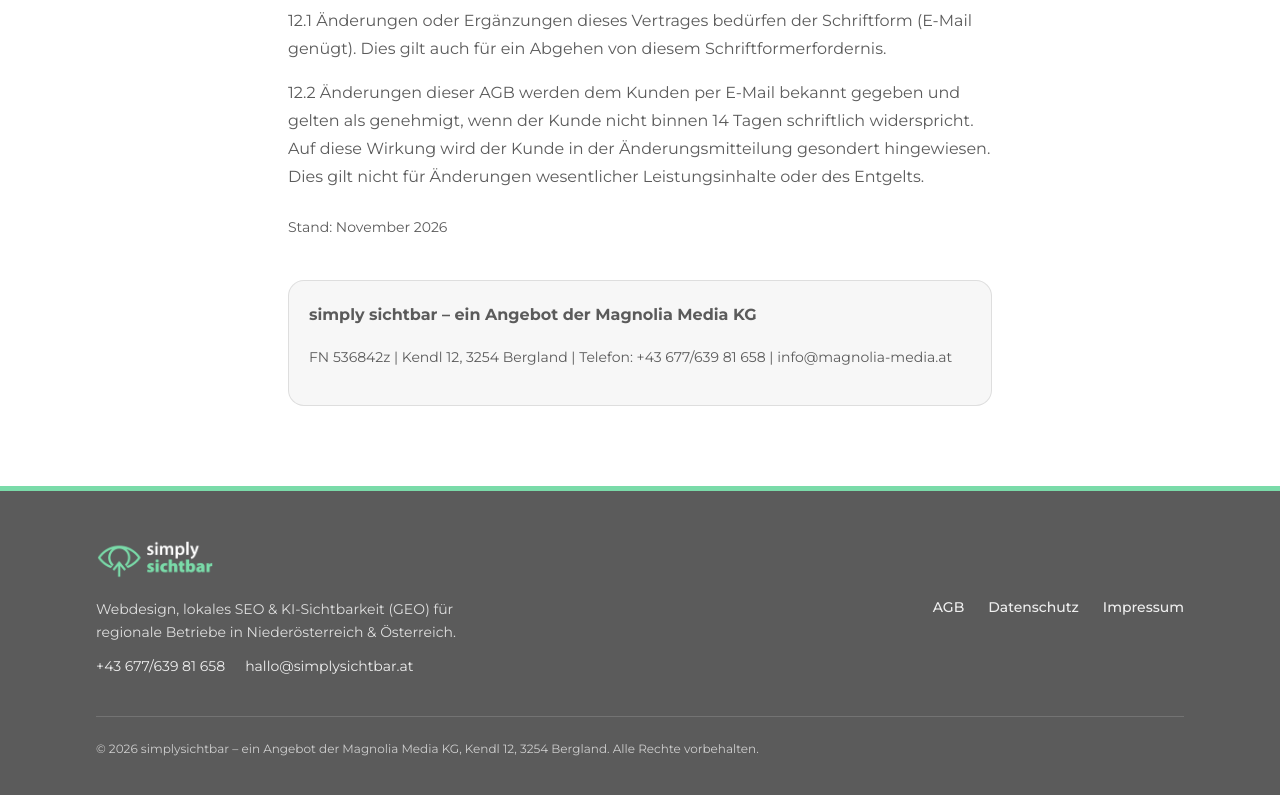
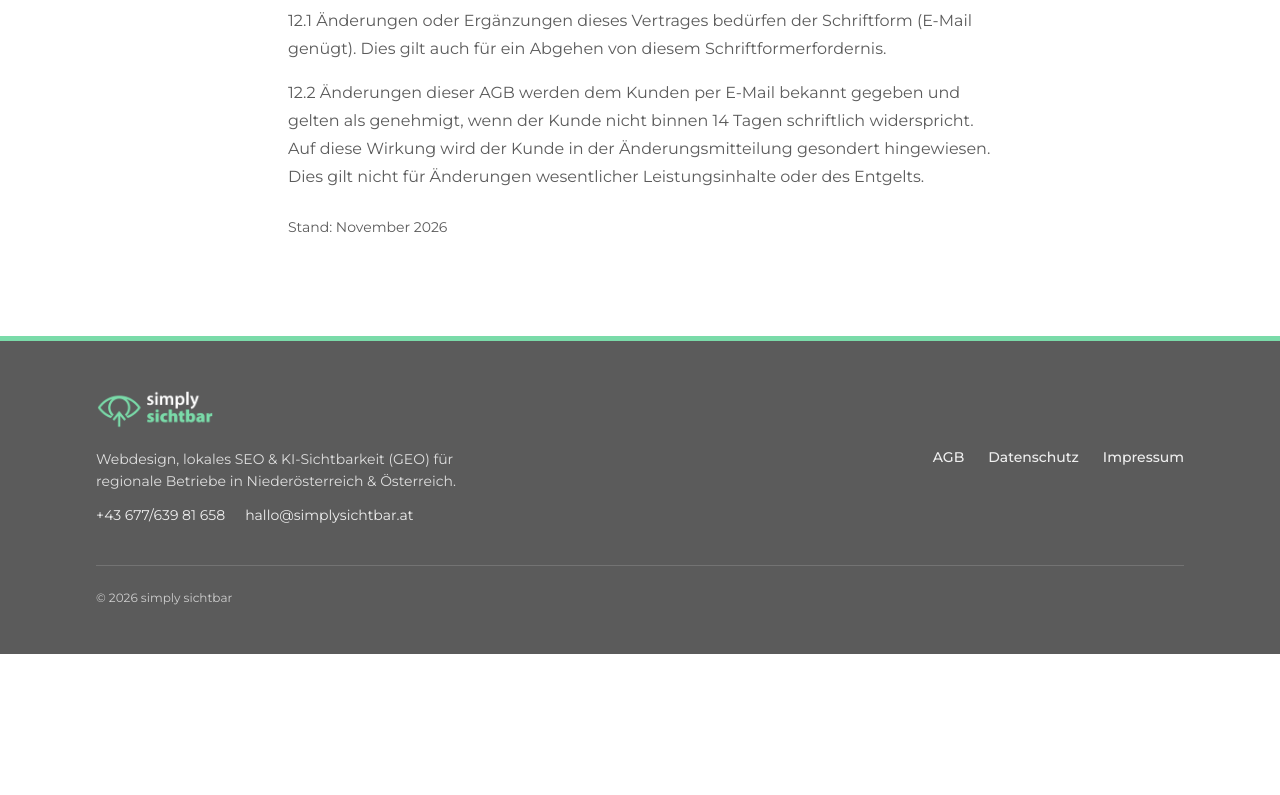
Before and after one commit to magnoliamediakg/simplysichtbar, an Astro site: page /agb in a window 1280 px wide. Shown: the part 5874-6669 px from the top of the page. After the commit the page ends 6528 px from the top, so only its background shows below. Built offline with nearby package versions, Linux system fonts and the light colour scheme; Astro itself is replaced by a stand-in of ours.

Commit message:
Add noindex to legal pages, remove AGB footer box, and shorten footer copyright

```diff
--- a/src/components/Footer.astro
+++ b/src/components/Footer.astro
@@ -39,10 +39,7 @@ const year = new Date().getFullYear();
     </div>
 
     <div class="mt-10 border-t border-white/15 pt-6 text-xs text-white/70">
-      <p>
-        &copy; {year} {SITE.name} – ein Angebot der {SITE.legalName}, {SITE.address.street}, {SITE.address.postalCode}{' '}
-        {SITE.address.city}. Alle Rechte vorbehalten.
-      </p>
+      <p>&copy; {year} simply sichtbar</p>
     </div>
   </div>
 </footer>
--- a/src/pages/agb.astro
+++ b/src/pages/agb.astro
@@ -5,6 +5,7 @@ import Layout from '../layouts/Layout.astro';
 <Layout
   title="AGB – simplysichtbar"
   description="Allgemeine Geschäftsbedingungen (AGB) von simplysichtbar, einem Angebot der Magnolia Media KG."
+  noindex={true}
   includeFaqSchema={false}
 >
   <article class="mx-auto max-w-3xl px-5 py-14 sm:px-6 sm:py-20 lg:px-8">
@@ -249,13 +250,6 @@ import Layout from '../layouts/Layout.astro';
       </p>
 
       <p class="mt-6 text-sm">Stand: November 2026</p>
-
-      <div class="mt-10 rounded-2xl border border-black/10 bg-surface p-5">
-        <p class="mb-1 font-bold text-ink">simply sichtbar – ein Angebot der Magnolia Media KG</p>
-        <p class="mb-0 text-sm">
-          FN 536842z | Kendl 12, 3254 Bergland | Telefon: +43 677/639 81 658 | info@magnolia-media.at
-        </p>
-      </div>
     </div>
   </article>
 </Layout>
--- a/src/pages/datenschutz.astro
+++ b/src/pages/datenschutz.astro
@@ -5,6 +5,7 @@ import Layout from '../layouts/Layout.astro';
 <Layout
   title="Datenschutz – simplysichtbar"
   description="Datenschutzerklärung von simplysichtbar (Magnolia Media KG) gemäß DSGVO."
+  noindex={true}
   includeFaqSchema={false}
 >
   <article class="mx-auto max-w-3xl px-5 py-14 sm:px-6 sm:py-20 lg:px-8">
--- a/src/pages/impressum.astro
+++ b/src/pages/impressum.astro
@@ -5,6 +5,7 @@ import Layout from '../layouts/Layout.astro';
 <Layout
   title="Impressum – simplysichtbar"
   description="Impressum und gesetzliche Angaben zu simplysichtbar, einer Leistung der Magnolia Media KG."
+  noindex={true}
   includeFaqSchema={false}
 >
   <article class="mx-auto max-w-3xl px-5 py-14 sm:px-6 sm:py-20 lg:px-8">
```
